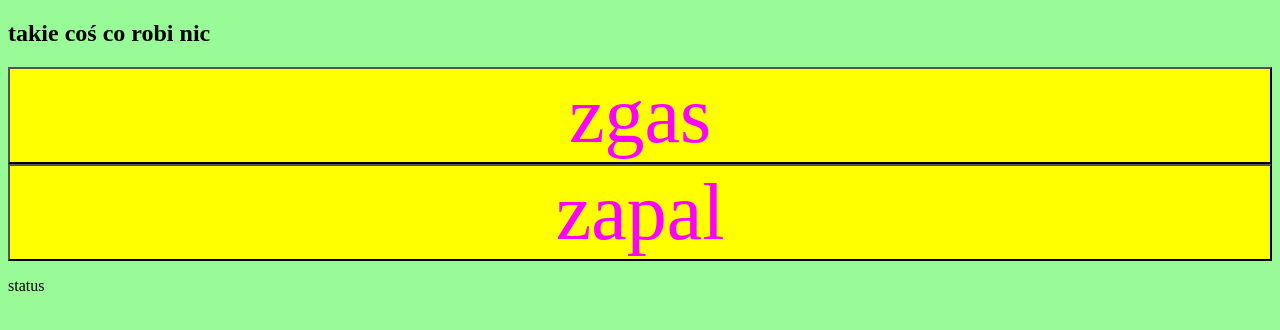
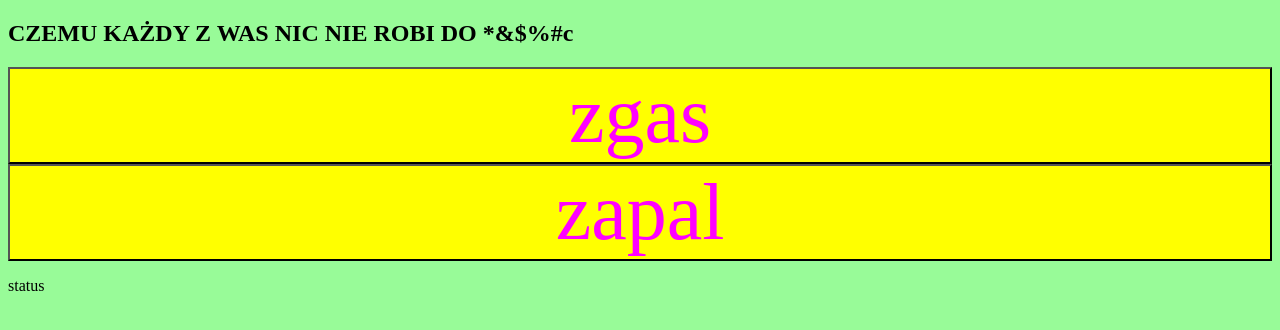
Before and after one commit to noisuper/aktualizacja, a website: page asd-master/public/index.html in a window 1280 px wide. Drawn offline with Linux system fonts and the light colour scheme; no server answers.

Commit message:
Wrrrr.exe

```diff
--- a/asd-master/public/index.html
+++ b/asd-master/public/index.html
@@ -41,7 +41,7 @@
 
     </head>
         <body>
-            <h2>takie coś co robi nic</h2>
+            <h2>CZEMU KAŻDY Z WAS NIC NIE ROBI DO *&$%#c</h2>
             <button id="zgas">zgas</button>
             <button id="zapal">zapal</button>
             <p id='status'>status</p>
```
